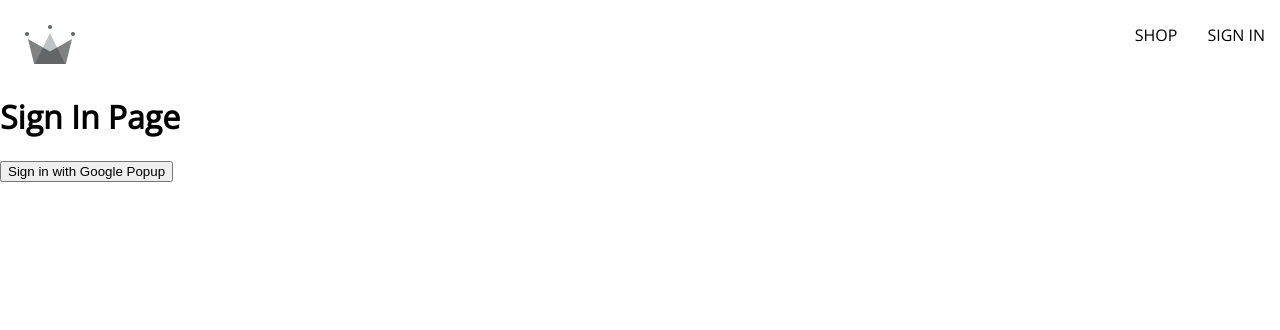
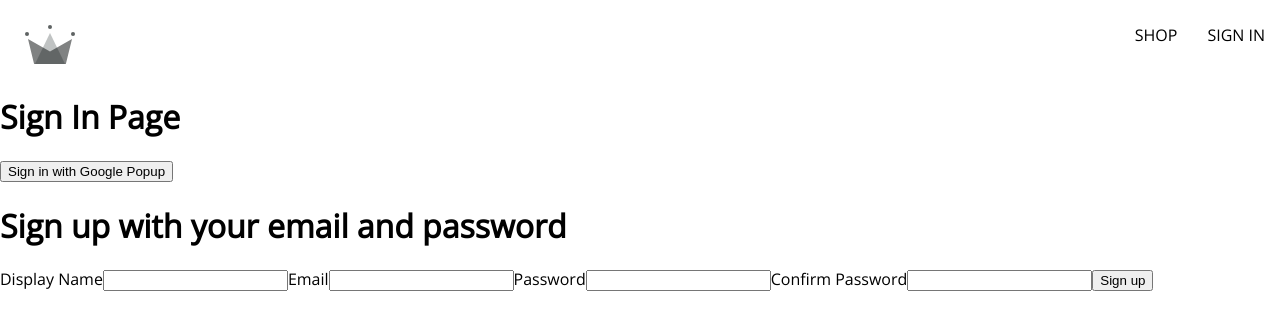
Before and after one commit to Tarun-Mittal-cell/React-Commerce-Genesis, a React (Create React App) app: page /sign-in in a window 1280 px wide. Shown: the top 330 px of the page. Built offline with nearby package versions, Linux system fonts and the light colour scheme.

Commit message:
added sign up form

```diff
--- /dev/null
+++ b/src/components/sign-up-form/sign-up-form.component.jsx
@@ -0,0 +1,23 @@
+const SignUpForm = () => {
+    return (
+        <div>
+            <h1>Sign up with your email and password</h1>
+            <form onSubmit={() => {}}>
+                <label>Display Name</label>
+                <input type="text" required/>
+
+                <label>Email</label>
+                <input type="email" required/>
+
+                <label>Password</label>
+                <input type="password" required/>
+
+                <label>Confirm Password</label>
+                <input type="password" required/>
+                <button type ="submit">Sign up</button>
+            </form>
+        </div>
+    );
+};
+
+export default SignUpForm;
--- a/src/routes/sign-in/sign-in.component.jsx
+++ b/src/routes/sign-in/sign-in.component.jsx
@@ -4,9 +4,10 @@ import {
     createUserDocumentFromAuth,
  } from "../../utils/firebase/firebase.utils";
 
+ import SignUpForm from "../../components/sign-up-form/sign-up-form.component";
+
 
 const SignIn = () => {
-
     const logGoogleUser = async () => {
         const { user } = await signInWithGooglePopup();
         const userDocRef = await createUserDocumentFromAuth(user);
@@ -16,6 +17,7 @@ const SignIn = () => {
         <div>
             <h1>Sign In Page</h1>
             <button onClick={logGoogleUser}>Sign in with Google Popup</button>
+            <SignUpForm />
         </div>
     );
 };
```
